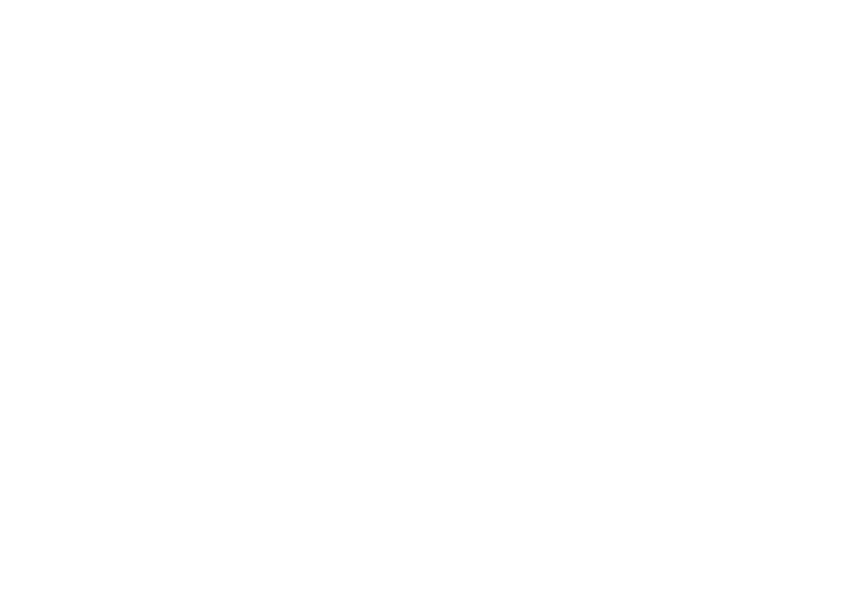
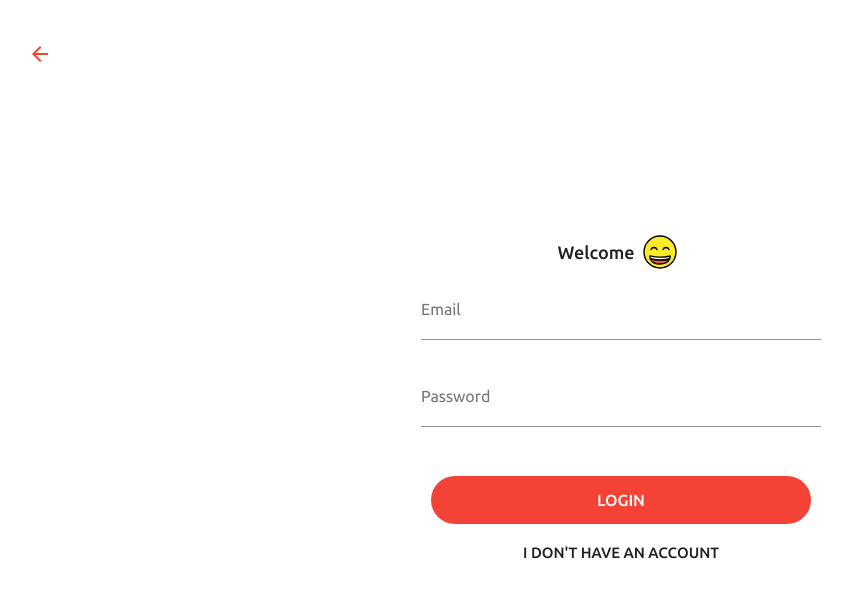
Before and after one commit to Vlad-Shevliakov/cinerama, a React (Create React App) app in the folder web-client/: page /auth in a window 1280 px wide. Shown: the top 598 px of the page, without its empty margins (19-871 px from the left). Built offline with nearby package versions, Linux system fonts and the light colour scheme.

Commit message:
Auth page: Login mode / fix rrd bug

```diff
--- a/web-client/package.json
+++ b/web-client/package.json
@@ -17,7 +17,7 @@
     "@types/yup": "^0.29.6",
     "clsx": "^1.1.1",
     "formik": "^2.1.5",
-    "history": "^5.0.0",
+    "history": "^4.10.1",
     "react": "^16.13.1",
     "react-dom": "^16.13.1",
     "react-router-dom": "^5.2.0",
--- a/web-client/src/App.tsx
+++ b/web-client/src/App.tsx
@@ -2,16 +2,16 @@
 import { Switch, Route } from 'react-router-dom'
 
 const Home = lazy(() => import('./pages/Home'))
-const LogIn = lazy(() => import('./pages/LogIn'))
+const Auth = lazy(() => import('./pages/Auth'))
 
 interface AppInterface {}
 
 const App: React.FC<AppInterface> = () => {
   return (
-    <Suspense fallback={null}>
+    <Suspense fallback={<p>Loading</p>}>
       <Switch>
         <Route exact path="/" component={Home} />
-        <Route exact path="/login" component={LogIn} />
+        <Route exact path="/auth" component={Auth} />
       </Switch>
     </Suspense>
   )
--- a/web-client/src/components/Header/index.tsx
+++ b/web-client/src/components/Header/index.tsx
@@ -116,7 +116,7 @@
           </nav>
         </div>
         <div>
-          <Link component={RouterLink} className={classes.link} to="/login">
+          <Link className={classes.link} component={RouterLink} to="/auth">
             <div className={classes.auth}>
               <EmojiPeopleIcon />
               <Typography component="span">log in</Typography>
--- /dev/null
+++ b/web-client/src/pages/Auth/Form.tsx
@@ -0,0 +1,72 @@
+import React from 'react'
+import { Formik, Form as FormikForm } from 'formik'
+import { makeStyles } from '@material-ui/core'
+import { red } from '@material-ui/core/colors'
+import Button from '@material-ui/core/Button'
+import TextInput from '../../shared/FormFields/TextInput'
+import { logInSchema, LoginValuesTypes } from '../../services/validations'
+
+interface FormProps {
+  isLogin: boolean
+}
+
+const useStyles = makeStyles(() => ({
+  root: {
+    background: '#fff'
+  },
+  buttonBox: {
+    padding: '0 10px'
+  },
+  submitButton: {
+    marginTop: 25,
+    width: '100%',
+    color: '#fff',
+    padding: 10,
+    borderRadius: 24,
+    fontSize: 16,
+    backgroundColor: red[500],
+    '&:hover': {
+      backgroundColor: red[600]
+    }
+  }
+}))
+
+const Form: React.FC<FormProps> = ({ isLogin }) => {
+  const classes = useStyles()
+
+  const handleSubmit = (): void => {
+    console.log('submit')
+  }
+
+  const initialValues: LoginValuesTypes = {
+    email: '',
+    password: ''
+  }
+
+  return (
+    <Formik
+      onSubmit={handleSubmit}
+      initialValues={initialValues}
+      validationSchema={logInSchema}
+    >
+      {({ setFieldValue }) => (
+        <FormikForm>
+          <TextInput fullWidth name="email" label="Email" type="email" />
+          <TextInput
+            fullWidth
+            name="password"
+            label="Password"
+            type="password"
+          />
+          <div className={classes.buttonBox}>
+            <Button className={classes.submitButton} type="submit">
+              {isLogin ? 'Login' : 'Sign up'}
+            </Button>
+          </div>
+        </FormikForm>
+      )}
+    </Formik>
+  )
+}
+
+export default Form
--- /dev/null
+++ b/web-client/src/pages/Auth/index.tsx
@@ -0,0 +1,110 @@
+import React, { useState } from 'react'
+import Icon from '@material-ui/core/SvgIcon'
+import { red } from '@material-ui/core/colors'
+import { makeStyles } from '@material-ui/core'
+import ArrowBackIcon from '@material-ui/icons/ArrowBack'
+import Typography from '@material-ui/core/Typography'
+import Button from '@material-ui/core/Button'
+import IconButton from '@material-ui/core/IconButton'
+import history from '../../utils/history'
+import Form from './Form'
+import { ReactComponent as SmileIcon } from '../../assets/svg/smile.svg'
+
+interface AuthProps {}
+
+const useStyles = makeStyles(() => ({
+  root: {
+    background: '#fff',
+    height: '100vh',
+    display: 'flex',
+    justifyContent: 'center',
+    alignItems: 'center'
+  },
+  container: {
+    width: '100%',
+    maxWidth: 400
+  },
+  title: {
+    textAlign: 'center',
+    fontSize: 18,
+    fontWeight: 500
+  },
+  titleBox: {
+    display: 'flex',
+    alignItems: 'center',
+    justifyContent: 'center'
+  },
+  smileIcon: {
+    fontSize: 50,
+    '&:hover': {
+      animation: '$spin 1s infinite linear'
+    }
+  },
+  signupButton: {
+    display: 'block',
+    margin: '0 auto',
+    marginTop: 10,
+    fontSize: 15,
+    transition: 'all .3s',
+    '&:hover': {
+      backgroundColor: 'transparent',
+      color: '#757575'
+    }
+  },
+  back: {
+    position: 'absolute',
+    top: 30,
+    left: 35,
+    transition: 'all .3s',
+    color: red[500],
+    '&:hover': {
+      transform: 'scale(1.3)'
+    }
+  },
+  '@keyframes spin': {
+    '0%': {
+      transform: 'rotate(0deg)'
+    },
+    '100%': {
+      transform: 'rotate(360deg);'
+    }
+  }
+}))
+
+const Auth: React.FC<AuthProps> = () => {
+  const [isLogin, setIsLogin] = useState<boolean>(true)
+
+  const switchAuthMode = () => {
+    setIsLogin(!isLogin)
+  }
+
+  const classes = useStyles()
+
+  return (
+    <div className={classes.root}>
+      <section className={classes.container}>
+        <div className={classes.titleBox}>
+          <Typography className={classes.title} component="span">
+            Welcome
+          </Typography>
+          <Icon className={classes.smileIcon}>
+            <SmileIcon />
+          </Icon>
+        </div>
+        <Form isLogin={isLogin} />
+        <Button
+          disableRipple
+          onClick={switchAuthMode}
+          className={classes.signupButton}
+        >
+          {!isLogin ? 'I have an account' : "I don't have an account"}
+        </Button>
+      </section>
+      <IconButton className={classes.back} onClick={() => history.goBack()}>
+        <ArrowBackIcon />
+      </IconButton>
+    </div>
+  )
+}
+
+export default Auth
--- a/web-client/src/pages/LogIn/Form.tsx
+++ /dev/null
@@ -1,36 +0,0 @@
-import * as React from 'react'
-import { Formik, Form as FormikForm } from 'formik'
-import Button from '@material-ui/core/Button'
-import TextInput from '../../shared/FormFields/TextInput'
-import { logInSchema, LoginValuesTypes } from '../../services/validations'
-
-interface FormProps {}
-
-const Form: React.FC<FormProps> = () => {
-  const handleSubmit = (): void => {
-    console.log('submit')
-  }
-
-  const initialValues: LoginValuesTypes = {
-    email: '',
-    password: ''
-  }
-
-  return (
-    <Formik
-      onSubmit={handleSubmit}
-      initialValues={initialValues}
-      validationSchema={logInSchema}
-    >
-      {({ setFieldValue }) => (
-        <FormikForm>
-          <TextInput name="email" label="Email" type="email" />
-          <TextInput name="password" label="Password" type="password" />
-          <Button type="submit">Login</Button>
-        </FormikForm>
-      )}
-    </Formik>
-  )
-}
-
-export default Form
--- a/web-client/src/pages/LogIn/index.tsx
+++ /dev/null
@@ -1,32 +0,0 @@
-import React from 'react'
-import { makeStyles } from '@material-ui/core'
-import Typography from '@material-ui/core/Typography'
-import Form from './Form'
-
-interface LogInProps {}
-
-const useStyles = makeStyles(() => ({
-  root: {
-    background: '#fff',
-    height: '100vh',
-    display: 'flex',
-    justifyContent: 'center',
-    alignItems: 'center'
-  },
-  container: {}
-}))
-
-const LogIn: React.FC<LogInProps> = () => {
-  const classes = useStyles()
-
-  return (
-    <div className={classes.root}>
-      <section className={classes.container}>
-        <Typography component="h3">Welcome</Typography>
-        <Form />
-      </section>
-    </div>
-  )
-}
-
-export default LogIn
--- a/web-client/src/shared/FormFields/TextInput.tsx
+++ b/web-client/src/shared/FormFields/TextInput.tsx
@@ -5,12 +5,10 @@
 import Typography from '@material-ui/core/Typography'
 import Fade from '@material-ui/core/Fade'
 
-//  &:hover:not($disabled):not($cssFocused):not($error) $notchedOutline
-
 const useStyles = makeStyles(() => ({
   root: {
     color: '#343434',
-    '& .MuiOutlinedInput-input': {
+    '& .MuiInputBase-input': {
       fontWeight: '600',
       padding: '14px 10px'
     },
@@ -35,9 +33,10 @@
 
 interface TextInputProps {
   onChange?(event: React.ChangeEvent<HTMLInputElement>): void
+  placeholder?: string
+  fullWidth?: boolean
   disabled?: boolean
   label?: string
-  placeholder?: string
   type?: string
   name: string
 }
@@ -57,11 +56,6 @@
             root: classes.root
           }
         }}
-        InputLabelProps={
-          {
-            //   shrink: true
-          }
-        }
       />
       <Fade in={meta.touched && !!meta.error}>
         <Typography component="p" className={classes.message}>
--- a/web-client/src/utils/history.ts
+++ b/web-client/src/utils/history.ts
@@ -1,3 +1,4 @@
 import { createBrowserHistory } from 'history'
-
+//  v4.10.1 with rrd v5+
+//  https://github.com/ReactTraining/history/issues/804
 export default createBrowserHistory()
```
Also changed, not shown: web-client/src/assets/svg/smile.svg (added), 1 other file (tests, documents, lock files or other folders).
